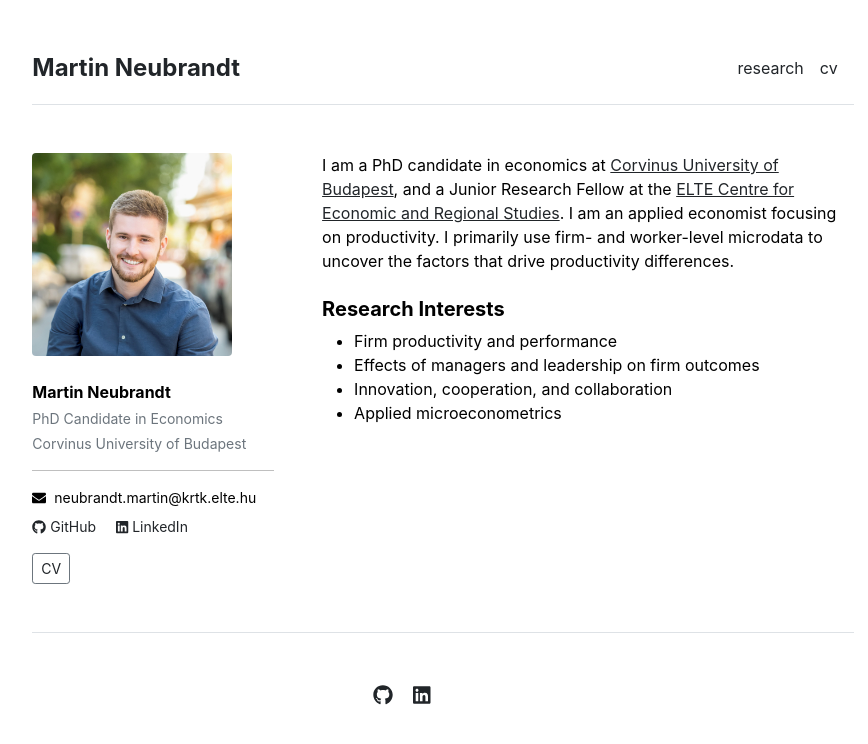
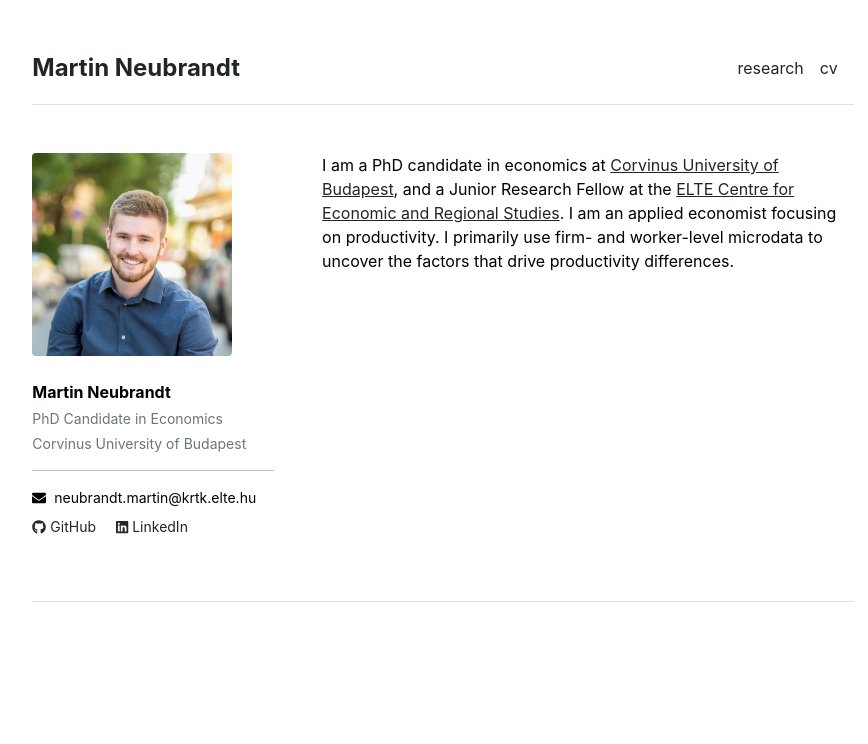
Before and after one commit to martinneubrandt/martinneubrandt.github.io, a Jekyll site: the page built from index.md, in a window 1280 px wide. Shown: the top 744 px of the page, without its empty margins (197-1065 px from the left). Built offline with Jekyll 4.4.1, drawn with Linux system fonts in a browser that asks for light colours.

Commit message:
improve landing page

```diff
--- a/_data/settings.yml
+++ b/_data/settings.yml
@@ -2,6 +2,4 @@ menu:
 - {name: 'research', url: '/research'}
 - {name: 'cv', url: '/cv'}
 
-social:
-- {icon: 'github', link: 'https://github.com/martinneubrandt'}
-- {icon: 'linkedin', link: 'https://www.linkedin.com/in/martinneubrandt'}
+social: []
--- a/_layouts/home.html
+++ b/_layouts/home.html
@@ -14,7 +14,6 @@ layout: default
       <a href="https://github.com/martinneubrandt" class="me-3 text-decoration-none"><i class="fab fa-github me-1"></i>GitHub</a>
       <a href="https://www.linkedin.com/in/martinneubrandt" class="text-decoration-none"><i class="fab fa-linkedin me-1"></i>LinkedIn</a>
     </p>
-    <a href="/cv" class="btn btn-sm btn-outline-secondary">CV</a>
   </div>
 
   <div class="col-md-8">
@@ -22,12 +21,5 @@ layout: default
       I am a PhD candidate in economics at <a href="https://www.uni-corvinus.hu/?lang=en">Corvinus University of Budapest</a>, and a Junior Research Fellow at the <a href="https://kti.krtk.hu/en/">ELTE Centre for Economic and Regional Studies</a>. I am an applied economist focusing on productivity. I primarily use firm- and worker-level microdata to uncover the factors that drive productivity differences.
     </p>
 
-    <h5 class="fw-bold mt-4 mb-2">Research Interests</h5>
-    <ul>
-      <li>Firm productivity and performance</li>
-      <li>Effects of managers and leadership on firm outcomes</li>
-      <li>Innovation, cooperation, and collaboration</li>
-      <li>Applied microeconometrics</li>
-    </ul>
   </div>
 </div>
```
